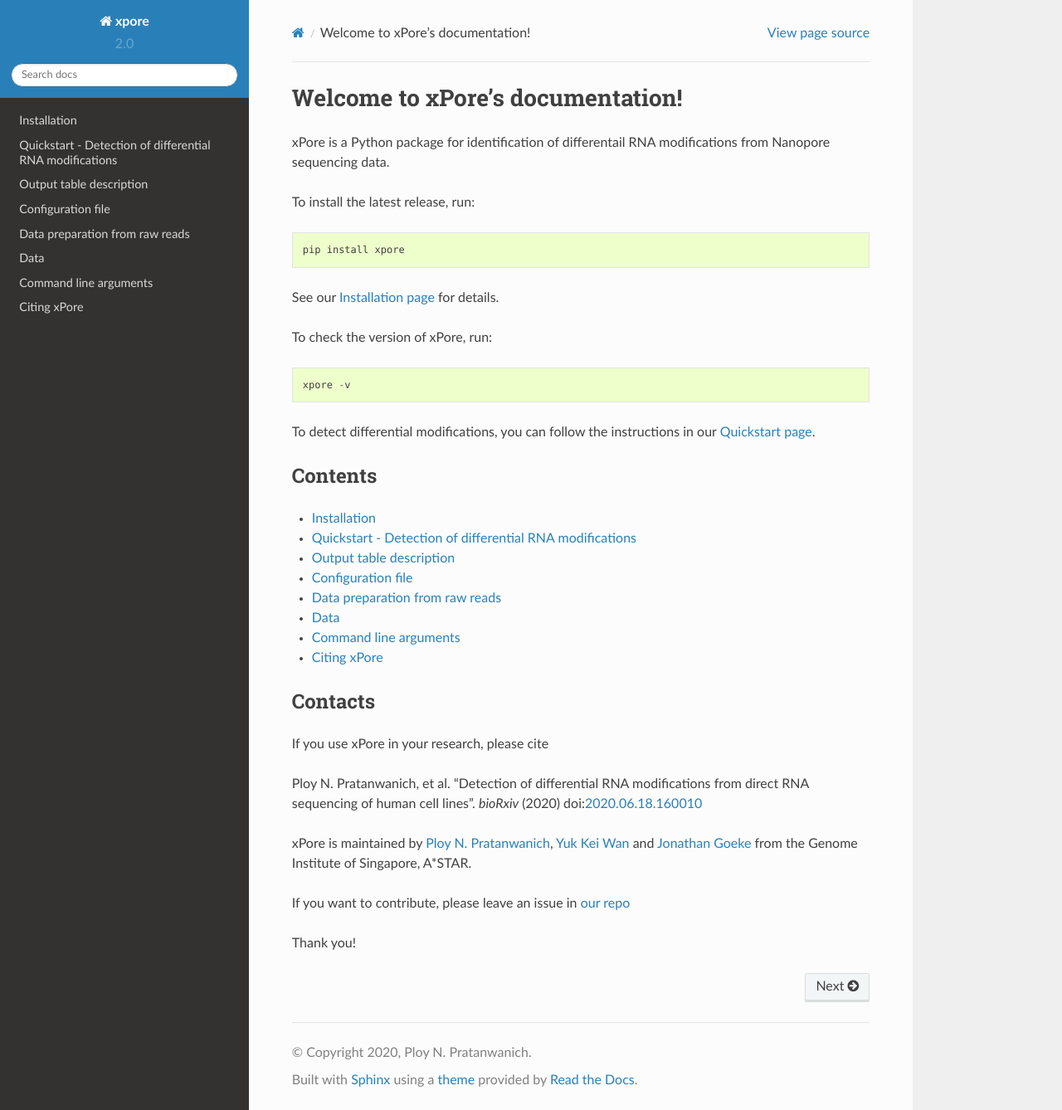
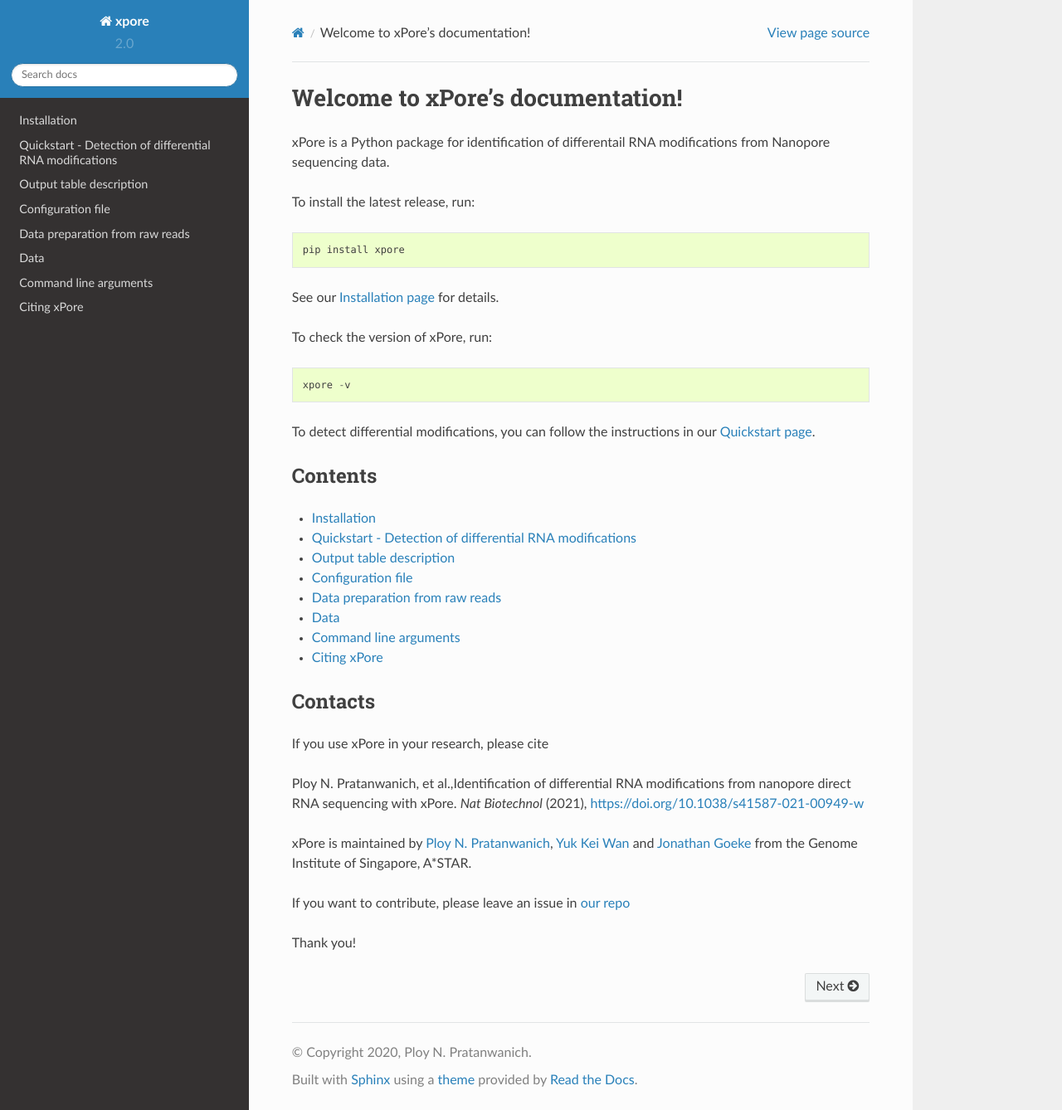
Before and after one commit to GoekeLab/xpore, a Sphinx documentation site: the page built from docs/source/index.rst, in a window 1280 px wide and 1338 px high. Shown: the whole window at 83% size. Built offline with Sphinx 7.4.7 and the Read the Docs theme 2.0.0, drawn with Linux system fonts in a browser that asks for light colours.

Commit message:
update citation

```diff
--- a/docs/source/citing.rst
+++ b/docs/source/citing.rst
@@ -5,6 +5,6 @@
 
 If you use xPore in your research, please cite
 
-Ploy N. Pratanwanich, et al. "Detection of differential RNA modifications from direct RNA sequencing of human cell lines". *bioRxiv* (2020) doi:`2020.06.18.160010 <https://www.biorxiv.org/content/10.1101/2020.06.18.160010v1>`_
+Ploy N. Pratanwanich, et al., Identification of differential RNA modifications from nanopore direct RNA sequencing with xPore. *Nat Biotechnol* (2021), `https://doi.org/10.1038/s41587-021-00949-w <https://doi.org/10.1038/s41587-021-00949-w>`_.
 
 Thank you!
--- a/docs/source/index.rst
+++ b/docs/source/index.rst
@@ -37,8 +37,7 @@
 --------
 If you use xPore in your research, please cite
 
-Ploy N. Pratanwanich, et al. "Detection of differential RNA modifications from direct RNA sequencing of human cell lines". *bioRxiv* (2020) doi:`2020.06.18.160010 <https://www.biorxiv.org/content/10.1101/2020.06.18.160010v1>`_
-
+Ploy N. Pratanwanich, et al.,Identification of differential RNA modifications from nanopore direct RNA sequencing with xPore. *Nat Biotechnol* (2021), `https://doi.org/10.1038/s41587-021-00949-w <https://doi.org/10.1038/s41587-021-00949-w>`_
 
 xPore is maintained by `Ploy N. Pratanwanich <https://github.com/ploy-np>`_, `Yuk Kei Wan <https://github.com/yuukiiwa>`_ and `Jonathan Goeke <https://github.com/jonathangoeke>`_ from the Genome Institute of Singapore, A*STAR.
 
```
